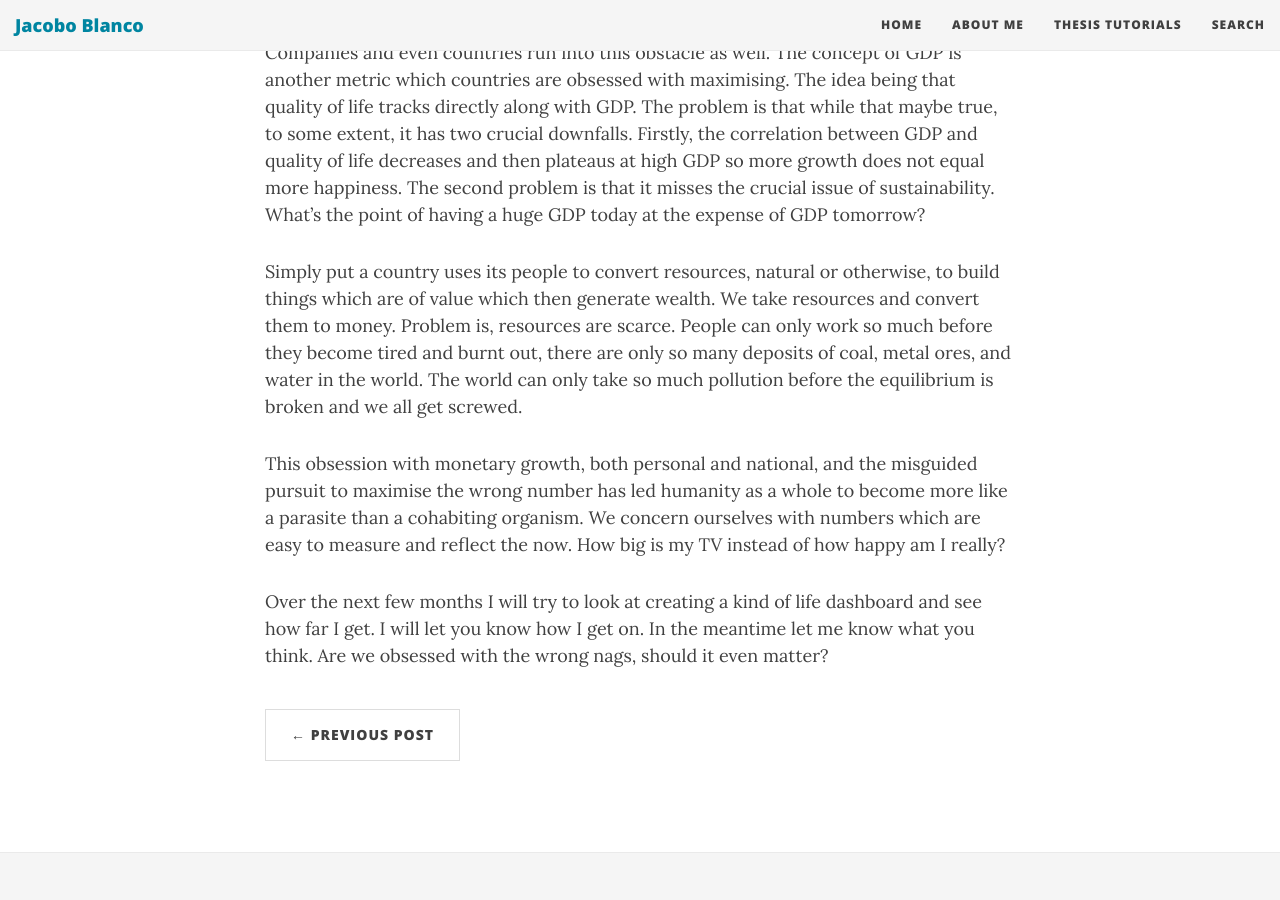
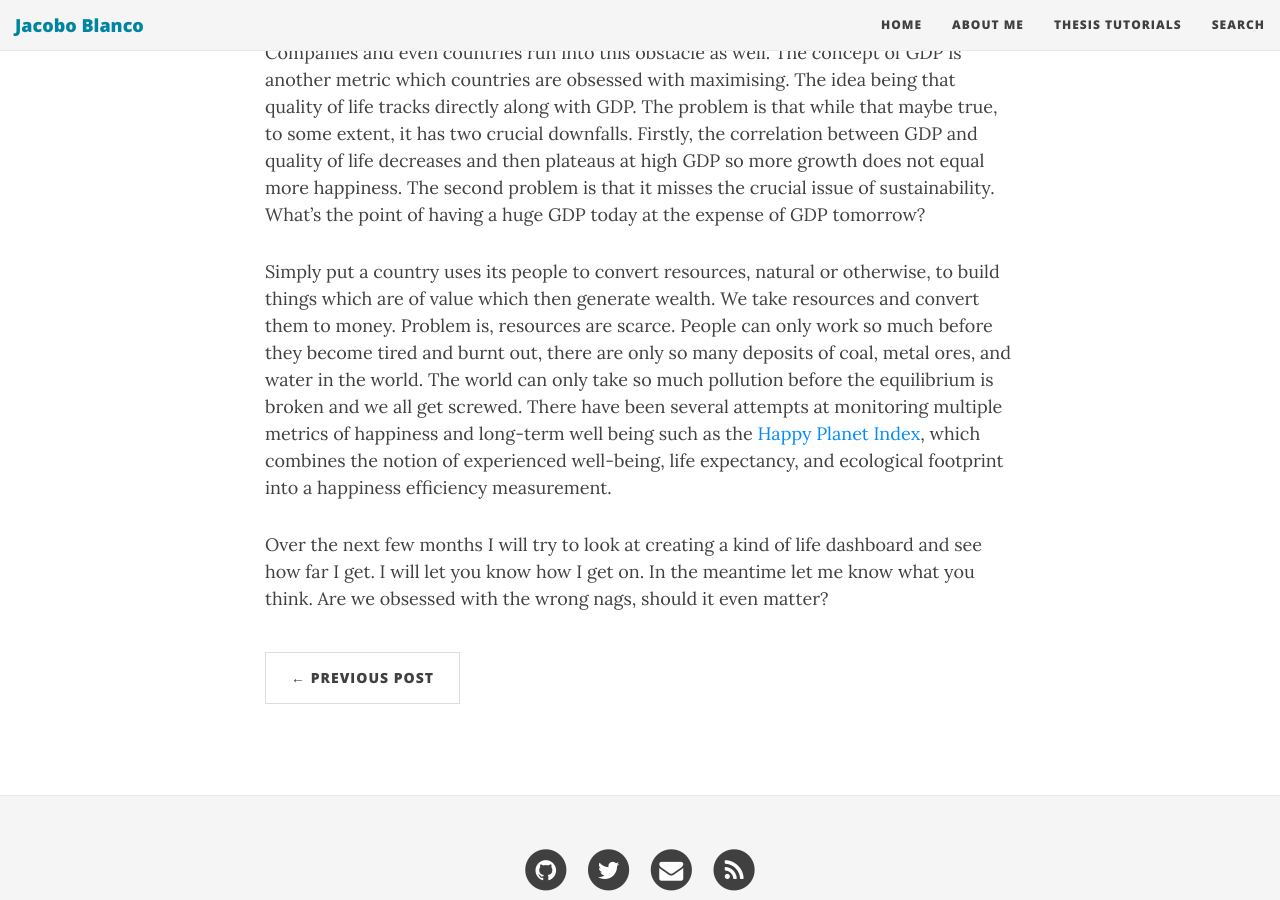
Before and after one commit to bkkkk/bkkkk.github.io, a Jekyll site: the page built from _posts/2016-02-06-metrics-obsession.md, in a window 1280 px wide and 900 px high, scrolled down 873 px. Built offline with Jekyll 4.4.1, drawn with Linux system fonts in a browser that asks for light colours; nearby versions of some CDN libraries; comment, search, counter and statistics services are not loaded.

Commit message:
Update to metrics post

```diff
--- a/_posts/2016-02-06-metrics-obsession.md
+++ b/_posts/2016-02-06-metrics-obsession.md
@@ -14,8 +14,6 @@ So why are we not measuring happiness? Well it's hard. But it would be amazing t
 
 Companies and even countries run into this obstacle as well. The concept of GDP is another metric which countries are obsessed with maximising. The idea being that quality of life tracks directly along with GDP. The problem is that while that maybe true, to some extent, it has two crucial downfalls. Firstly, the correlation between GDP and quality of life decreases and then plateaus at high GDP so more growth does not equal more happiness. The second problem is that it misses the crucial issue of sustainability. What's the point of having a huge GDP today at the expense of GDP tomorrow?
 
-Simply put a country uses its people to convert resources, natural or otherwise, to build things which are of value which then generate wealth. We take resources and convert them to money. Problem is, resources are scarce. People can only work so much before they become tired and burnt out, there are only so many deposits of coal, metal ores, and water in the world. The world can only take so much pollution before the equilibrium is broken and we all get screwed.
-
-This obsession with monetary growth, both personal and national, and the misguided pursuit to maximise the wrong number has led humanity as a whole to become more like a parasite than a cohabiting organism. We concern ourselves with numbers which are easy to measure and reflect the now. How big is my TV instead of how happy am I really?
+Simply put a country uses its people to convert resources, natural or otherwise, to build things which are of value which then generate wealth. We take resources and convert them to money. Problem is, resources are scarce. People can only work so much before they become tired and burnt out, there are only so many deposits of coal, metal ores, and water in the world. The world can only take so much pollution before the equilibrium is broken and we all get screwed. There have been several attempts at monitoring multiple metrics of happiness and long-term well being such as the [Happy Planet Index](http://www.happyplanetindex.org/data/), which combines the notion of experienced well-being, life expectancy, and ecological footprint into a happiness efficiency measurement.
 
 Over the next few months I will try to look at creating a kind of life dashboard and see how far I get. I will let you know how I get on. In the meantime let me know what you think. Are we obsessed with the wrong nags, should it even matter?
```
